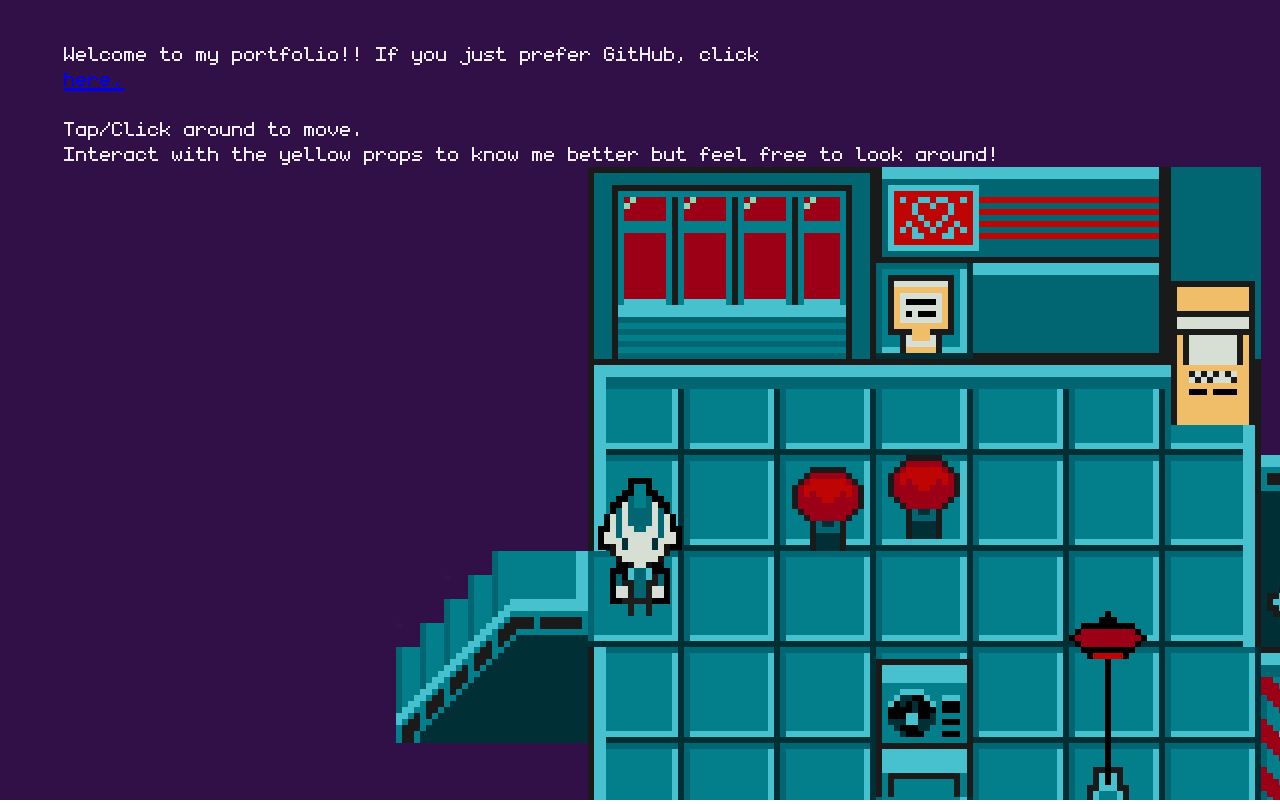
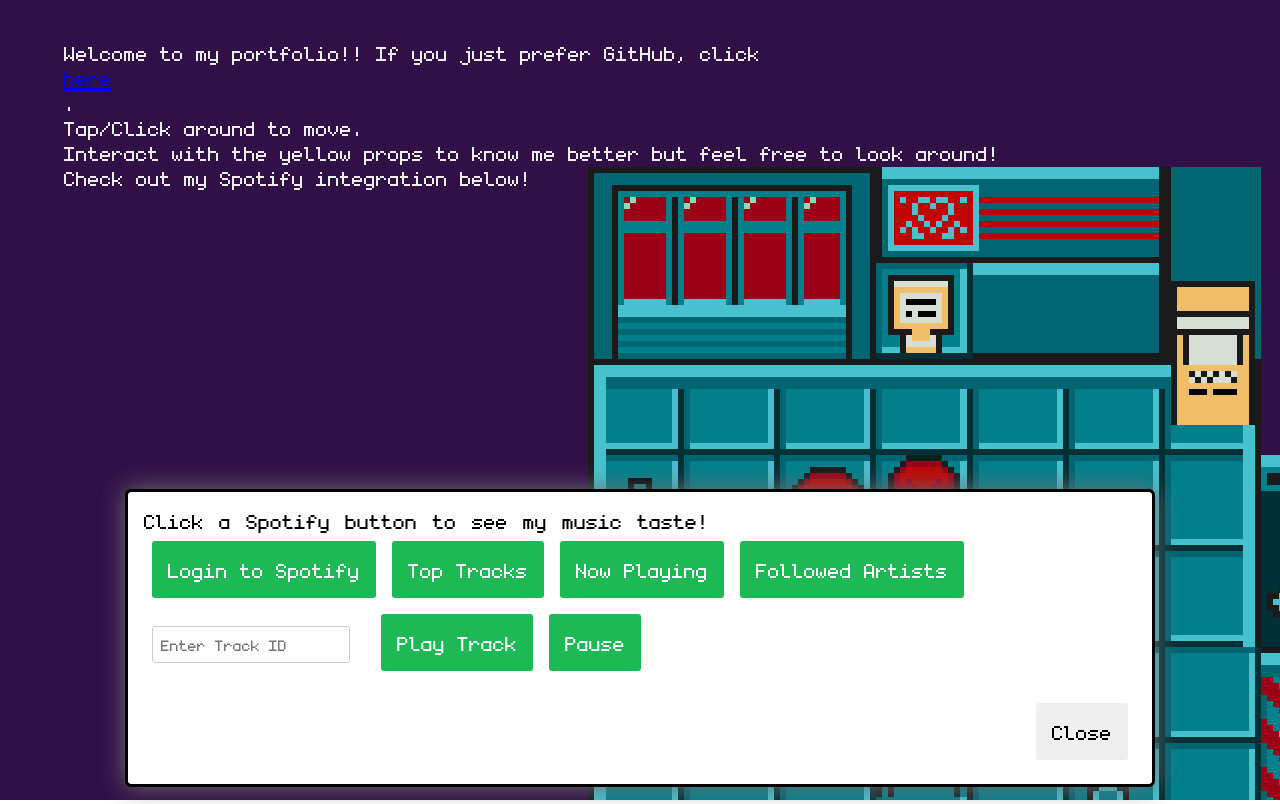
Before and after one commit to tarunprabhu11/portfolio.arc, a plain HTML site: page index.html in a window 1280 px wide. Drawn offline with Linux system fonts and the light colour scheme; animation ran at ten frames a second.

Commit message:
Update index.html

```diff
--- a/index.html
+++ b/index.html
@@ -43,7 +43,6 @@
         align-items: flex-start;
         word-spacing: 0.2rem;
         filter: drop-shadow(0 0 0.75rem rgb(112, 112, 112));
-        /* overflow: auto; */
       }
 
       .ui-text {
@@ -51,17 +50,45 @@
         user-select: none;
       }
 
-      .ui-close-btn {
+      .ui-close-btn, .spotify-btn {
         font-family: monogram, monospace;
         border-style: none;
         border-radius: 3px;
         padding: 1rem;
         font-size: inherit;
+        cursor: pointer;
+        margin: 0.5rem;
+      }
+
+      .spotify-btn {
+        background: #1db954; /* Spotify green */
+        color: white;
+      }
+
+      .spotify-btn:hover {
+        background: #1ed760;
       }
 
       .btn-container {
         align-self: flex-end;
         margin-top: 1rem;
+        display: flex;
+        flex-wrap: wrap;
+      }
+
+      .spotify-controls {
+        display: flex;
+        flex-wrap: wrap;
+        align-items: center;
+      }
+
+      #track-id-input {
+        font-family: monogram, monospace;
+        font-size: 1.5rem;
+        margin: 0.5rem;
+        padding: 0.5rem;
+        border-radius: 3px;
+        border: 1px solid #ccc;
       }
 
       .note {
@@ -76,13 +103,26 @@
     <div id="app">
       <div>
         <p class="note">
-  Welcome to my portfolio!! If you just prefer GitHub, click <a href="https://github.com/tarunprabhu11">here.</a><br/>
+          Welcome to my portfolio!! If you just prefer GitHub, click <a href="https://github.com/tarunprabhu11">here</a>.<br/>
           Tap/Click around to move. <br/>
-          Interact with the yellow props to know me better but feel free to look around!</p>
+          Interact with the yellow props to know me better but feel free to look around!<br/>
+          Check out my Spotify integration below!
+        </p>
 
-        <div id="textbox-container" style="display: none">
+        <div id="textbox-container" style="display: block">
           <div id="textbox">
-            <p id="dialogue" class="ui-text"></p>
+            <p id="dialogue" class="ui-text">Click a Spotify button to see my music taste!</p>
+            <div class="spotify-controls">
+              <button class="spotify-btn" onclick="spotifyLogin()">Login to Spotify</button>
+              <button class="spotify-btn" onclick="getTopTracks()">Top Tracks</button>
+              <button class="spotify-btn" onclick="getNowPlaying()">Now Playing</button>
+              <button class="spotify-btn" onclick="getFollowedArtists()">Followed Artists</button>
+              <div>
+                <input id="track-id-input" type="text" placeholder="Enter Track ID" />
+                <button class="spotify-btn" onclick="playTrack()">Play Track</button>
+              </div>
+              <button class="spotify-btn" onclick="pausePlayback()">Pause</button>
+            </div>
             <div class="btn-container">
               <button id="close" class="ui-close-btn">Close</button>
             </div>
@@ -92,5 +132,106 @@
       <canvas id="game"></canvas>
     </div>
 
+    <script>
+      const apiBaseUrl = 'https://cactrobe-h5fteba4auc8dpfy.eastasia-01.azurewebsites.net/';
+      const dialogue = document.getElementById('dialogue');
+
+      function displayResponse(data (response) {
+        dialogue.textContent = JSON.stringify(response, null, 2);
+      }
+
+      function displayError (error) {
+        dialogue.textContent = `Error: ${error.message || JSON.stringify(error)}`;
+      }
+
+      async function spotifyLogin () {
+        try {
+          // Redirect to Spotify login
+          window.location.href = `${apiBaseUrl}/login`;
+        } catch (error) {
+          displayError(error);
+        }
+      }
+
+      async function getTopTracks () {
+        try {
+          const response = await fetch(`${apiBaseUrl}/top-tracks`);
+          const data = await response.json();
+          if (!response.ok) throw new Error(data.message || 'Failed to fetch top tracks');
+          displayResponse(data);
+        } catch (error) {
+          displayError(error);
+        }
+      }
+
+      async function getNowPlaying () {
+        try {
+          const response = await fetch(`${apiBaseUrl}/now-playing`);
+          const data = await response.json();
+          if (!response.ok) throw new Error(data.message || 'Failed to fetch now playing');
+          displayResponse(data);
+        } catch (error) {
+          displayError(error);
+        }
+      }
+
+      async function getFollowedArtists () {
+        try {
+          const response = await fetch(`${apiBaseUrl}/followed-artists`);
+          const data = await response.json();
+          if (!response.ok) throw new Error(data.message || 'Failed to fetch followed artists');
+          displayResponse(data);
+        } catch (error) {
+          displayError(error);
+        }
+      }
+
+      async function playTrack () {
+        try {
+          const trackId = document.getElementById('track-id-input').value.trim();
+          if (!trackId) throw new Error('Please enter a track ID');
+          const response = await fetch(`${apiBaseUrl}/play/${trackId}`, {
+            method: 'PUT'
+          });
+          const data = await response.json();
+          if (!response.ok) throw new Error(data.message || 'Failed to play track');
+          displayResponse(data);
+        } catch (error) {
+          displayError(error);
+        }
+      }
+
+      async function pausePlayback () {
+        try {
+          const response = await fetch(`${apiBaseUrl}/pause`, {
+            method: 'PUT'
+          });
+          const data = await response.json();
+          if (!response.ok) throw new Error(data.message || 'Failed to pause playback');
+          displayResponse(data);
+        } catch (error) {
+          displayError(error);
+        }
+      }
+
+      // Handle Spotify callback (if redirected back to the portfolio)
+      const urlParams = new URLSearchParams(window.location.search);
+      const code = urlParams.get('code');
+      if (code) {
+        fetch(`${apiBaseUrl}/callback?code=${code}`)
+          .then(response => response.json())
+          .then(data => {
+            displayResponse(data);
+            // Clean up URL
+            window.history.replaceState({}, document.title, window.location.pathname);
+          })
+          .catch(error => displayError(error));
+      }
+
+      // Close button functionality
+      document.getElementById('close').addEventListener('click', () => {
+        document.getElementById('textbox-container').style.display = 'none';
+      });
+    </script>
   </body>
 </html>
```
